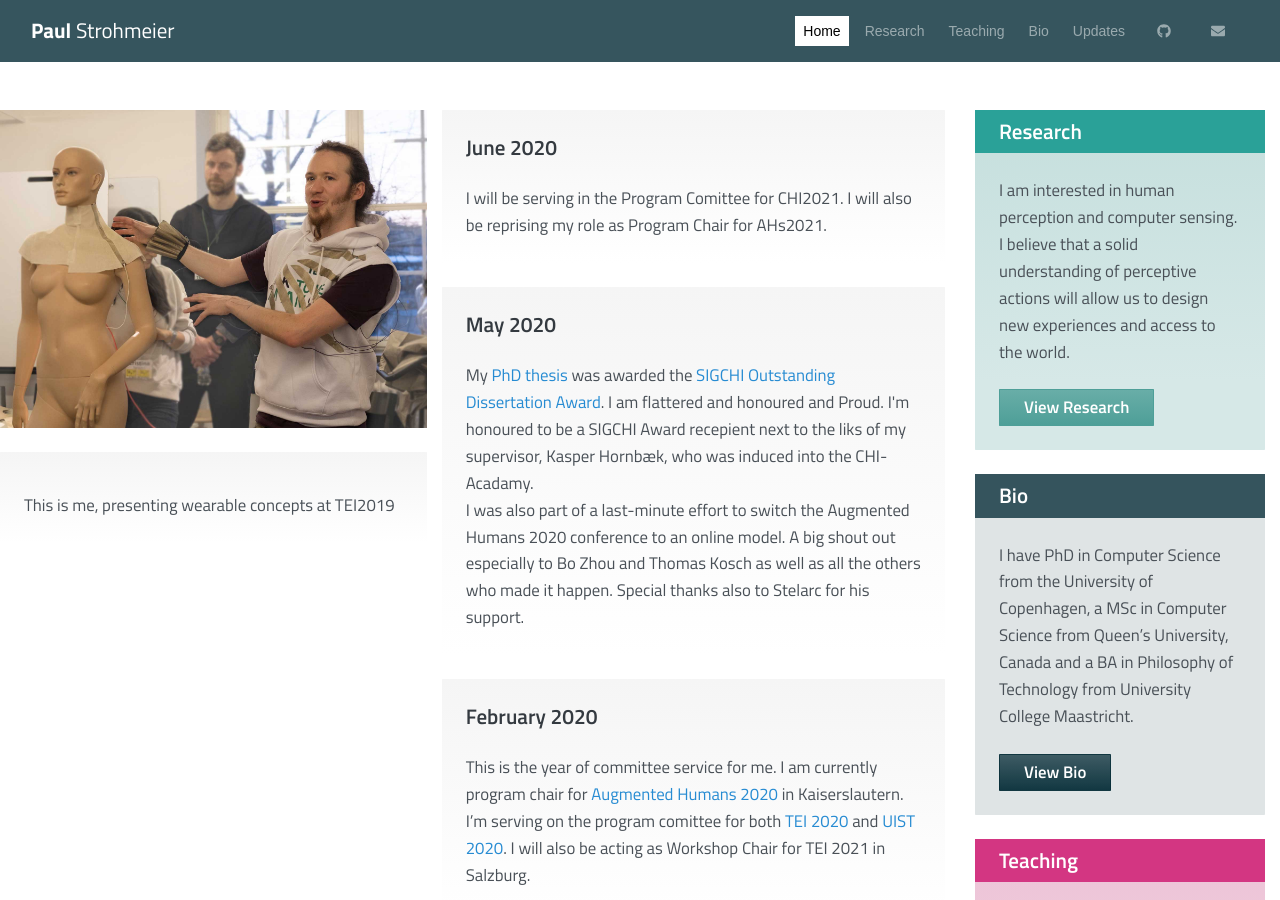
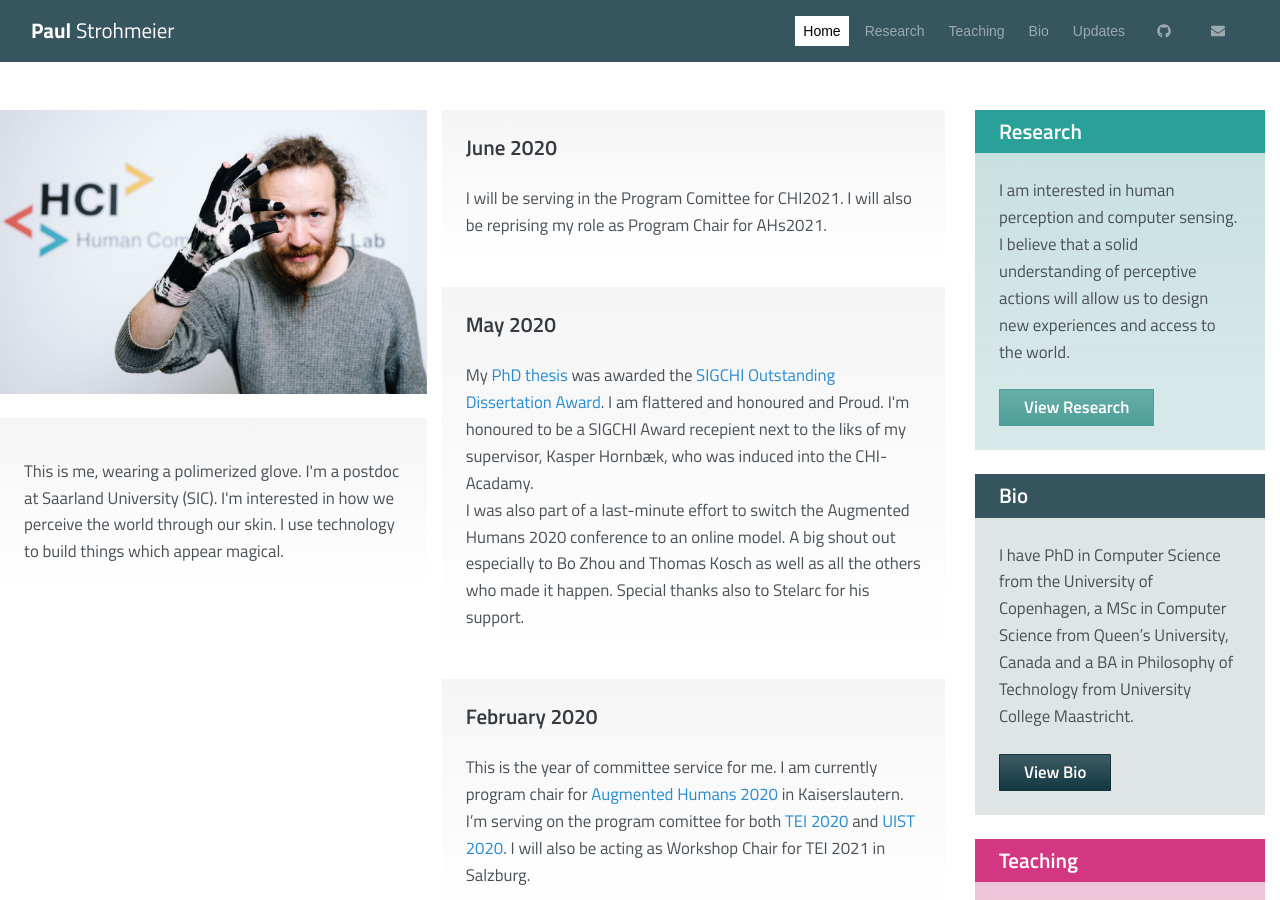
Before and after one commit to fkeel/fkeel.gitub.io, a Jekyll site: the page built from index.html, in a window 1280 px wide and 900 px high. Built offline with Jekyll 4.4.1, drawn with Linux system fonts in a browser that asks for light colours; the list of posts is cut into pages by our own code.

Commit message:
updating publications

```diff
--- a/_data/homepage.yaml
+++ b/_data/homepage.yaml
@@ -1,9 +1,9 @@
 # left column
 about:
-  image: /uploads/image/title_image.jpg
+  image: /uploads/image/paul_glove.jpg
   title:
   description: |
-    This is me, presenting wearable concepts at TEI2019
+    This is me, wearing a polimerized glove. I'm a postdoc at Saarland University (SIC). I'm interested in how we perceive the world through our skin. I use technology to build things which appear magical.
 
 # middle column
 updates:
--- a/_data/research.yaml
+++ b/_data/research.yaml
@@ -46,6 +46,7 @@
     authors: Paul Strohmeier, Seref Gu¨ngo¨r, Luis Herres, Dennis Gudea, Bruno Fruchard, and Jürgen Steimle.
     venue: User Interface Software and Technology (UIST '20)
     description: This paper essentially implements the hypothetical system described in the 'practical implications' section of my thesis. I had lots of help on the hardware and example applications by some very talented students. Bruno designed the experiments together with me and implemented them. This paper is essentially a logical consequence of my 'Generating Haptic Textures' and 'Mid-Air Haptic Textures' papers.
+    image: /uploads/image/2020_UIST_Barefoot.jpg
     tags:
       - text: paper
         style: magenta
@@ -56,6 +57,7 @@
     authors: Cedric Honnet, Hannah Perner-Wilson, Marc Teyssier, Bruno Fruchard, Jürgen Steimle, Ana C. Baptista, and Paul Strohmeier.
     venue: User Interface Software and Technology (UIST '20)
     description:
+    image: /uploads/image/2020_CHI_PolySense.jpg
     tags:
       - text: paper
         style: magenta
@@ -65,6 +67,7 @@
     authors: Florian Floyd Mueller, Pedro Lopes, Paul Strohmeier, Wendy Ju, Caitlyn Seim, Martin Weigel, Suranga Nanayakkara, Marianna Obrist, Zhuying Li, Joseph Delfa, Jun Nishida, Elizabeth M. Gerber, Dag Svanaes, Jonathan Grudin, Stefan Greuter, Kai Kunze, Thomas Erickson, Steven Greenspan, Masahiko Inami, Joe Marshall, Harald Reiterer, Katrin Wolf, Jochen Meyer, Thecla Schiphorst, Dakuo Wang, and Pattie Maes.
     venue: User Interface Software and Technology (UIST '20)
     description:
+    image: /uploads/image/2020_CHI_Integration.jpg
     tags:
       - text: paper
         style: magenta
@@ -74,6 +77,7 @@
     authors: Paul Strohmeier and Jess McIntosh
     venue: User Interface Software and Technology (UIST '20)
     description:
+    image: /uploads/image/AHs_2020_Implant.jpg
     tags:
       - text: paper
         style: magenta
```
Also changed, not shown: uploads/image/AHs_2020_implant.jpg (added), uploads/image/paul_glove.jpg (added).
